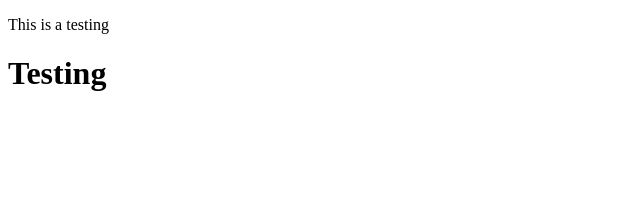
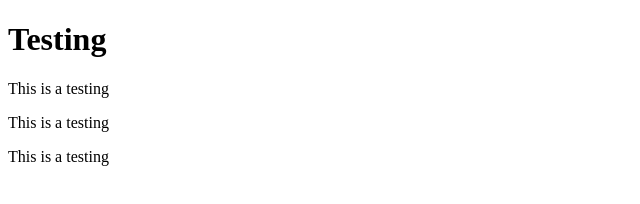
Before and after one commit to milainmaroo/milainmaroo.github.io, a plain HTML site: page index.html in a window 1280 px wide. Shown: the whole page, without its empty margins (0-640 px from the left). Drawn offline with Linux system fonts and the light colour scheme.

Commit message:
check if my domain works

```diff
--- a/index.html
+++ b/index.html
@@ -7,8 +7,11 @@
   <title>Norine Oo | Personal Portfolio</title>
 </head>
 <body>
+    <h1>Testing</h1>
   <p>This is a testing</p>
-  <h1>Testing</h1>
+  <p>This is a testing</p>
+  <p>This is a testing</p>
+
 
 </body>
 </html>
```
